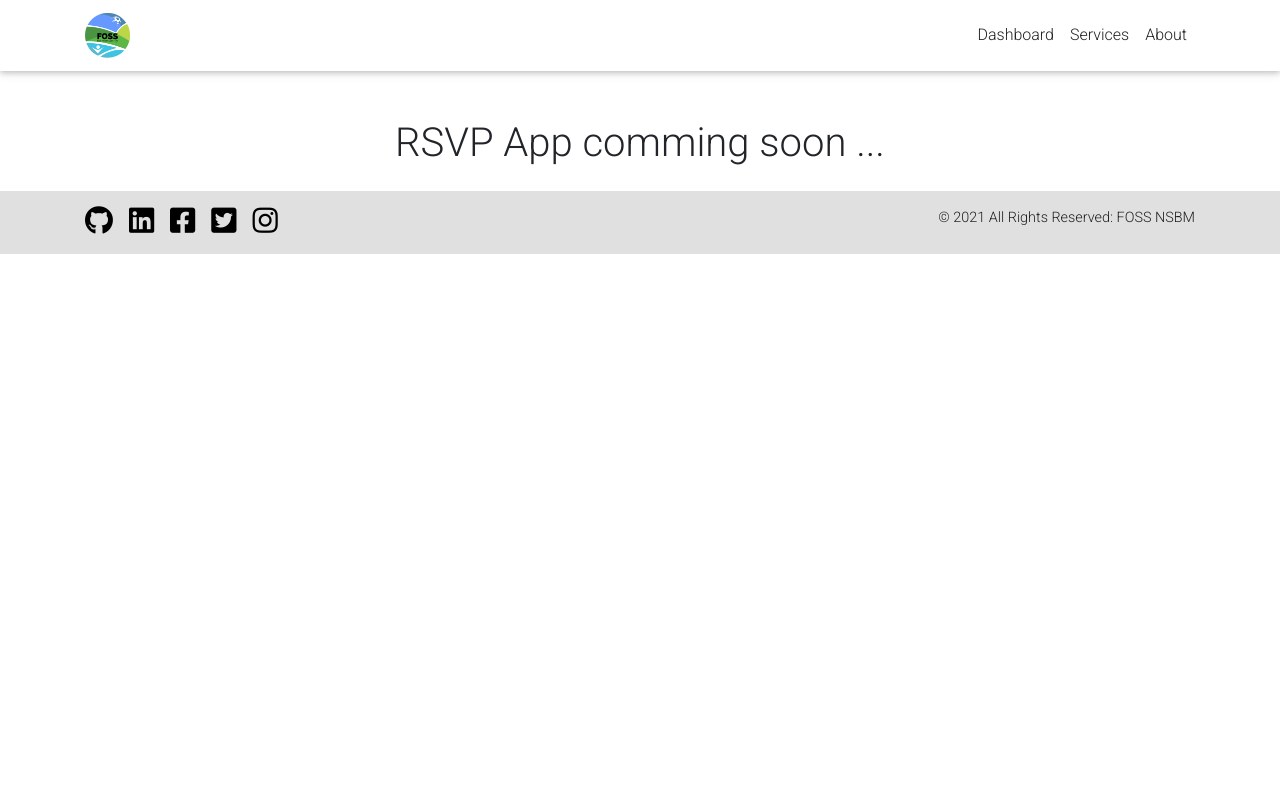
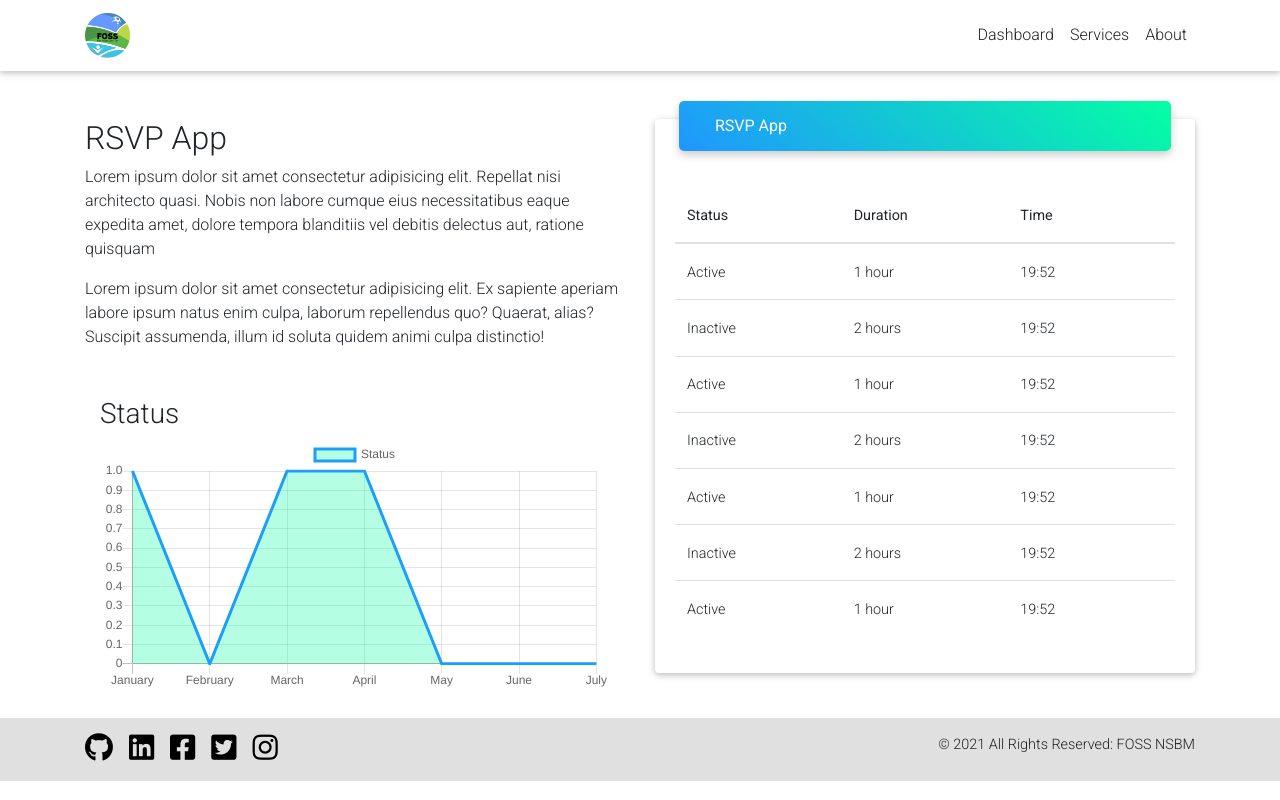
Before and after one commit to fossnsbm/Privacy-Dashboad, a React (Create React App) app: page /rsvp in a window 1280 px wide. Built offline with nearby package versions, Linux system fonts and the light colour scheme.

Commit message:
Add RSVP App
Create RSVPapp.jsx
Create RSVPchart.jsx
Create RSVPstyle.css

```diff
--- a/src/App.js
+++ b/src/App.js
@@ -11,7 +11,7 @@ import MailServer from "./Components/pages/mailServer/mailServer";
 import Forum from "./Components/pages/forum/forum";
 import KetchUp from "./Components/pages/ketchUp/ketchUp";
 import Event404 from "./Components/pages/event404/event404";
-import RSVP from "./Components/pages/RSVP/RSVPapp";
+import RSVPapp from "./Components/pages/RSVP/RSVPapp";
 
 export default class App extends Component {
   render() {
@@ -44,7 +44,7 @@ export default class App extends Component {
             </Route>
 
             <Route path="/rsvp">
-              <RSVP />
+              <RSVPapp />
             </Route>
 
             <Route path="/">
--- a/src/Components/NavBar/Nav.jsx
+++ b/src/Components/NavBar/Nav.jsx
@@ -77,7 +77,7 @@ class NavbarPage extends Component {
                       <MDBDropdownItem href="event404">
                         Event 404
                       </MDBDropdownItem>
-                      <MDBDropdownItem href="rsvp">RSVP App</MDBDropdownItem>
+                      <MDBDropdownItem href="/rsvp">RSVP App</MDBDropdownItem>
                     </MDBDropdownMenu>
                   </MDBDropdown>
                 </MDBNavItem>
--- a/src/Components/pages/RSVP/RSVPapp.jsx
+++ b/src/Components/pages/RSVP/RSVPapp.jsx
@@ -1,11 +1,120 @@
 import React from "react";
+import {
+  MDBCard,
+  MDBCardBody,
+  MDBCardHeader,
+  MDBInput,
+  MDBBtn,
+  MDBTable,
+  MDBTableBody,
+  MDBTableHead,
+  MDBContainer,
+  MDBRow,
+  MDBCol,
+} from "mdbreact";
+import "./RSVPstyle.css";
+import Chart from "./RSVPchart";
 
-function RSVP() {
+const RSVPapp = (props) => {
+  const data_panel = {
+    columns: [
+      {
+        label: "Status",
+        field: "status",
+        sort: "asc",
+      },
+      {
+        label: "Duration",
+        field: "duration",
+        sort: "asc",
+      },
+      {
+        label: "Time",
+        field: "time",
+        sort: "asc",
+      },
+    ],
+    rows: [
+      {
+        status: "Active",
+        duration: "1 hour",
+        time: "19:52",
+      },
+      {
+        status: "Inactive",
+        duration: "2 hours",
+        time: "19:52",
+      },
+
+      {
+        status: "Active",
+        duration: "1 hour",
+        time: "19:52",
+      },
+      {
+        status: "Inactive",
+        duration: "2 hours",
+        time: "19:52",
+      },
+
+      {
+        status: "Active",
+        duration: "1 hour",
+        time: "19:52",
+      },
+      {
+        status: "Inactive",
+        duration: "2 hours",
+        time: "19:52",
+      },
+
+      {
+        status: "Active",
+        duration: "1 hour",
+        time: "19:52",
+      },
+    ],
+  };
+
   return (
-    <React.Fragment>
-      <h1>RSVP App comming soon ...</h1>
-    </React.Fragment>
+    <MDBContainer className="Contain">
+      <MDBRow>
+        <MDBCol className="lg-6">
+          <h2>RSVP App</h2>
+          <p className="blogpara">
+            Lorem ipsum dolor sit amet consectetur adipisicing elit. Repellat
+            nisi architecto quasi. Nobis non labore cumque eius necessitatibus
+            eaque expedita amet, dolore tempora blanditiis vel debitis delectus
+            aut, ratione quisquam
+          </p>
+          <p className="blogpara">
+            Lorem ipsum dolor sit amet consectetur adipisicing elit. Ex sapiente
+            aperiam labore ipsum natus enim culpa, laborum repellendus quo?
+            Quaerat, alias? Suscipit assumenda, illum id soluta quidem animi
+            culpa distinctio!
+          </p>
+          <Chart />
+        </MDBCol>
+
+        <MDBCol className="lg-6">
+          <MDBCard narrow>
+            <MDBCardHeader className="view view-cascade gradient-card-header aqua-gradient d-flex justify-content-between align-items-center py-2 mx-4 mb-3 CardHeader">
+              <a href="#" className="white-text mx-3">
+                RSVP App
+              </a>
+            </MDBCardHeader>
+
+            <MDBCardBody cascade>
+              <MDBTable btn fixed>
+                <MDBTableHead columns={data_panel.columns} />
+                <MDBTableBody rows={data_panel.rows} />
+              </MDBTable>
+            </MDBCardBody>
+          </MDBCard>
+        </MDBCol>
+      </MDBRow>
+    </MDBContainer>
   );
-}
+};
 
-export default RSVP;
+export default RSVPapp;
--- /dev/null
+++ b/src/Components/pages/RSVP/RSVPchart.jsx
@@ -0,0 +1,45 @@
+import React from "react";
+import { Line } from "react-chartjs-2";
+import { MDBContainer } from "mdbreact";
+
+class RSVPchart extends React.Component {
+  state = {
+    dataLine: {
+      labels: ["January", "February", "March", "April", "May", "June", "July"],
+      datasets: [
+        {
+          label: "Status",
+          fill: true,
+          lineTension: 0,
+          backgroundColor: "rgba(7,251,167, .3)",
+          borderColor: "rgb(30,159,247)",
+          borderCapStyle: "butt",
+          borderDash: [],
+          borderDashOffset: 0.0,
+          borderJoinStyle: "miter",
+          pointBorderColor: "rgb(205, 130,1 58)",
+          pointBackgroundColor: "rgb(255, 255, 255)",
+          pointBorderWidth: 10,
+          pointHoverRadius: 0,
+          pointHoverBackgroundColor: "rgb(0, 0, 0)",
+          pointHoverBorderColor: "rgba(220, 220, 220,1)",
+          pointHoverBorderWidth: 2,
+          pointRadius: 0,
+          pointHitRadius: 0,
+          data: [1, 0, 1, 1, 0, 0, 0],
+        },
+      ],
+    },
+  };
+
+  render() {
+    return (
+      <MDBContainer>
+        <h3 className="mt-5">Status</h3>
+        <Line data={this.state.dataLine} options={{ responsive: true }} />
+      </MDBContainer>
+    );
+  }
+}
+
+export default RSVPchart;
--- /dev/null
+++ b/src/Components/pages/RSVP/RSVPstyle.css
@@ -0,0 +1,10 @@
+.CardHeader {
+  border-radius: 5px !important;
+  box-shadow: 0 4px 8px 0 rgba(0, 0, 0, 0.2);
+  margin-top: -18px;
+  border: 0 !important;
+  height: 50px;
+}
+.blogpara {
+  text-align: left;
+}
```
